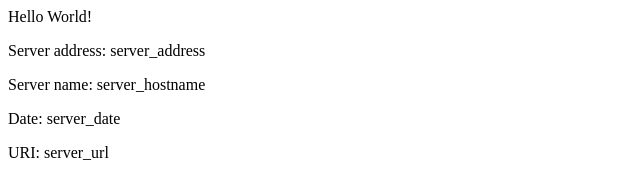
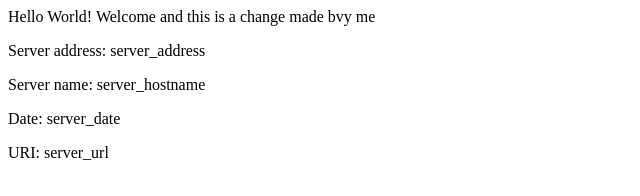
Before and after one commit to sudanpsg/eksgitops_app, a plain HTML site: page src/index.html in a window 1280 px wide. Shown: the whole page, without its empty margins (0-640 px from the left). Drawn offline with Linux system fonts and the light colour scheme.

Commit message:
v2 Updating home page

```diff
--- a/src/index.html
+++ b/src/index.html
@@ -3,6 +3,7 @@
 </head>
 <div class="info">
 <h>Hello World!</h>
+<h> Welcome and this is a change made bvy me </h>
 <p><span>Server&nbsp;address:</span> <span>server_address</span></p>
 <p><span>Server&nbsp;name:</span> <span>server_hostname</span></p>
 <p class="smaller"><span>Date:</span> <span>server_date</span></p>
```
